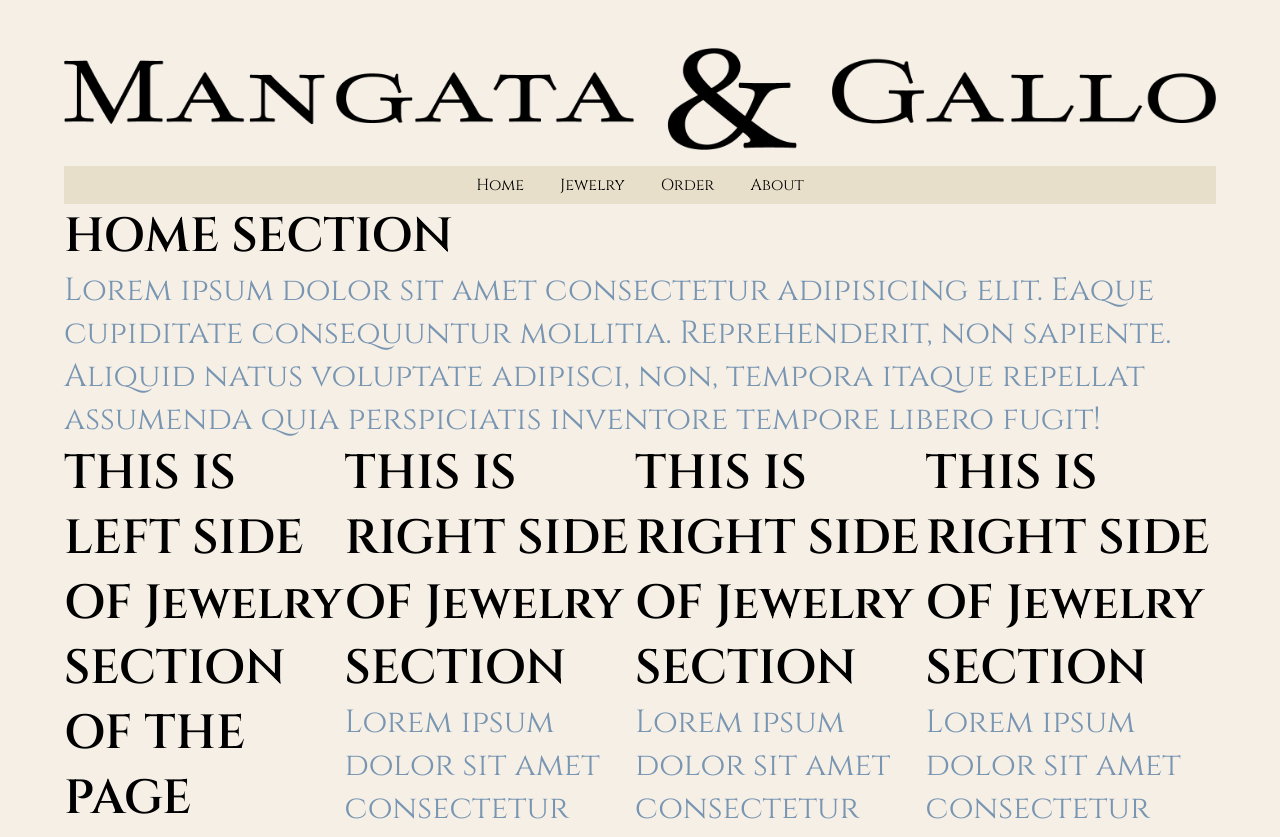
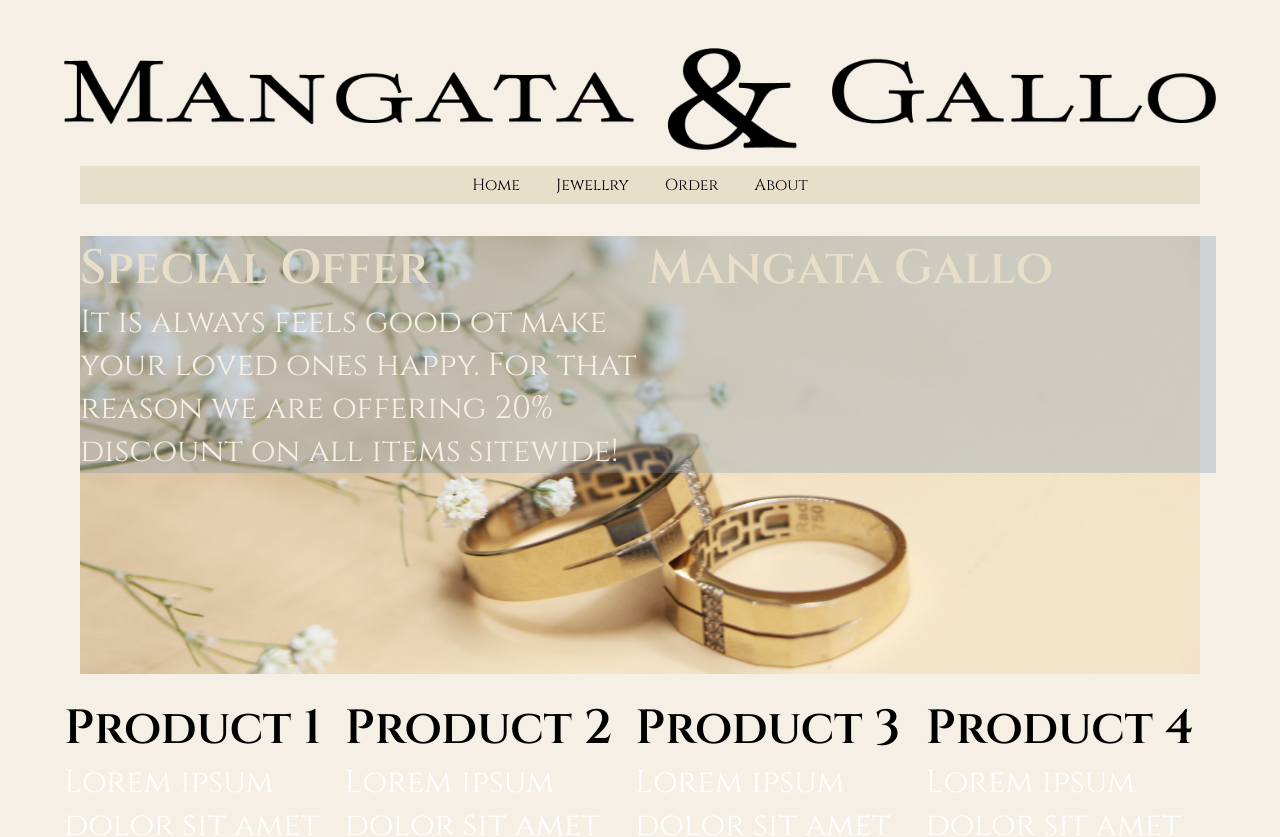
Before and after one commit to artikov/MG-homepage, a plain HTML site: page index.html in a window 1280 px wide. Shown: the top 837 px of the page. Drawn offline with Linux system fonts and the light colour scheme.

Commit message:
Style updates

```diff
--- a/index.html
+++ b/index.html
@@ -28,7 +28,7 @@
                 <a href="#home">Home</a>
             </li>
             <li>
-                <a href="#jewelry">Jewelry</a>
+                <a href="#jewellry">Jewellry</a>
             </li>
             <li>
                 <a href="#order">Order</a>
@@ -41,25 +41,35 @@
 
     <main>
         <section id="home">
-            <h1>HOME SECTION</h1>
-            <p>Lorem ipsum dolor sit amet consectetur adipisicing elit. Eaque cupiditate consequuntur mollitia. Reprehenderit, non sapiente. Aliquid natus voluptate adipisci, non, tempora itaque repellat assumenda quia perspiciatis inventore tempore libero fugit!</p>
+            <div class="main-image">
+                <img src="logos/mg-main2.jpg" alt="main image">
+            </div>
+            <div class="main-text">
+                <article class="left">
+                    <h1>Special Offer</h1>
+                    <p>It is always feels good ot make your loved ones happy. For that reason we are offering 20% discount on all items sitewide!</p>
+                </article>
+                <article class="right">
+                    <h1>Mangata Gallo</h1>
+                </article>
+            </div>
         </section>
 
-        <section id="jewelry">
+        <section id="jewellry">
             <aricle>
-                <h1>THIS IS LEFT SIDE OF Jewelry SECTION OF THE PAGE</h1>
+                <h1>Product 1</h1>
                 <p>Lorem ipsum dolor sit amet consectetur adipisicing elit. Fuga a ratione aliquam non est minima sequi cupiditate. Pariatur, impedit omnis?</p>
             </aricle>
             <aricle>
-                <h1>THIS IS RIGHT SIDE OF Jewelry SECTION</h1>
+                <h1>Product 2</h1>
                 <p>Lorem ipsum dolor sit amet consectetur adipisicing elit. Officiis rerum corrupti eos tenetur culpa debitis voluptates consectetur ut ad amet.</p>
             </aricle>
             <aricle>
-                <h1>THIS IS RIGHT SIDE OF Jewelry SECTION</h1>
+                <h1>Product 3</h1>
                 <p>Lorem ipsum dolor sit amet consectetur adipisicing elit. Officiis rerum corrupti eos tenetur culpa debitis voluptates consectetur ut ad amet.</p>
             </aricle>
             <aricle>
-                <h1>THIS IS RIGHT SIDE OF Jewelry SECTION</h1>
+                <h1>Product 4</h1>
                 <p>Lorem ipsum dolor sit amet consectetur adipisicing elit. Officiis rerum corrupti eos tenetur culpa debitis voluptates consectetur ut ad amet.</p>
             </aricle>
         </section>
--- a/styles.css
+++ b/styles.css
@@ -18,7 +18,7 @@ h1 {
 
 p {
     font-size: 2rem;
-    color: #7895B2;
+    color: white;
 }
 
 .logo {
@@ -26,13 +26,13 @@ p {
     margin-left: auto;
     margin-right: auto;
     width: 100%;
-    margin-bottom: 1rem;
 }
 
 /* navigation bar */
 nav {
     background-color: #E8DFCA;
     /* width: 100%; */
+    margin: 1rem;
 }
 
 nav ul {
@@ -54,17 +54,53 @@ nav li a:hover {
     color: #7895B2;
 }
 
-/* sections */
+/* MAIN */
+
+/* .main-image {
+    max-height: 1vh;
+    overflow: hidden;
+} */
+
+.main-image img {
+    position: relative;
+    width: 100%;
+}
+
 section {
     display: flex;
 }
 
 #home {
-    display: block;
+    /* display: block; */
+    position:relative;
+    padding: 1rem;
+}
+
+.main-text {
+    display: flex;
+    position: absolute;
+    background-color: #7895b24d;
+}
+
+.left {
+    width: 50%;
+}
+
+.right {
+    width: 50%;
+}
+
+.main-text h1 {
+
+    color:#E8DFCA;
+}
+
+.main-text p {
+    color: #F5EFE6;
 }
 
 
-/* footer */
+/* FOOTER */
 footer p {
     color: black;
 }
```
Also changed, not shown: logos/mg-main2.jpg (added).
